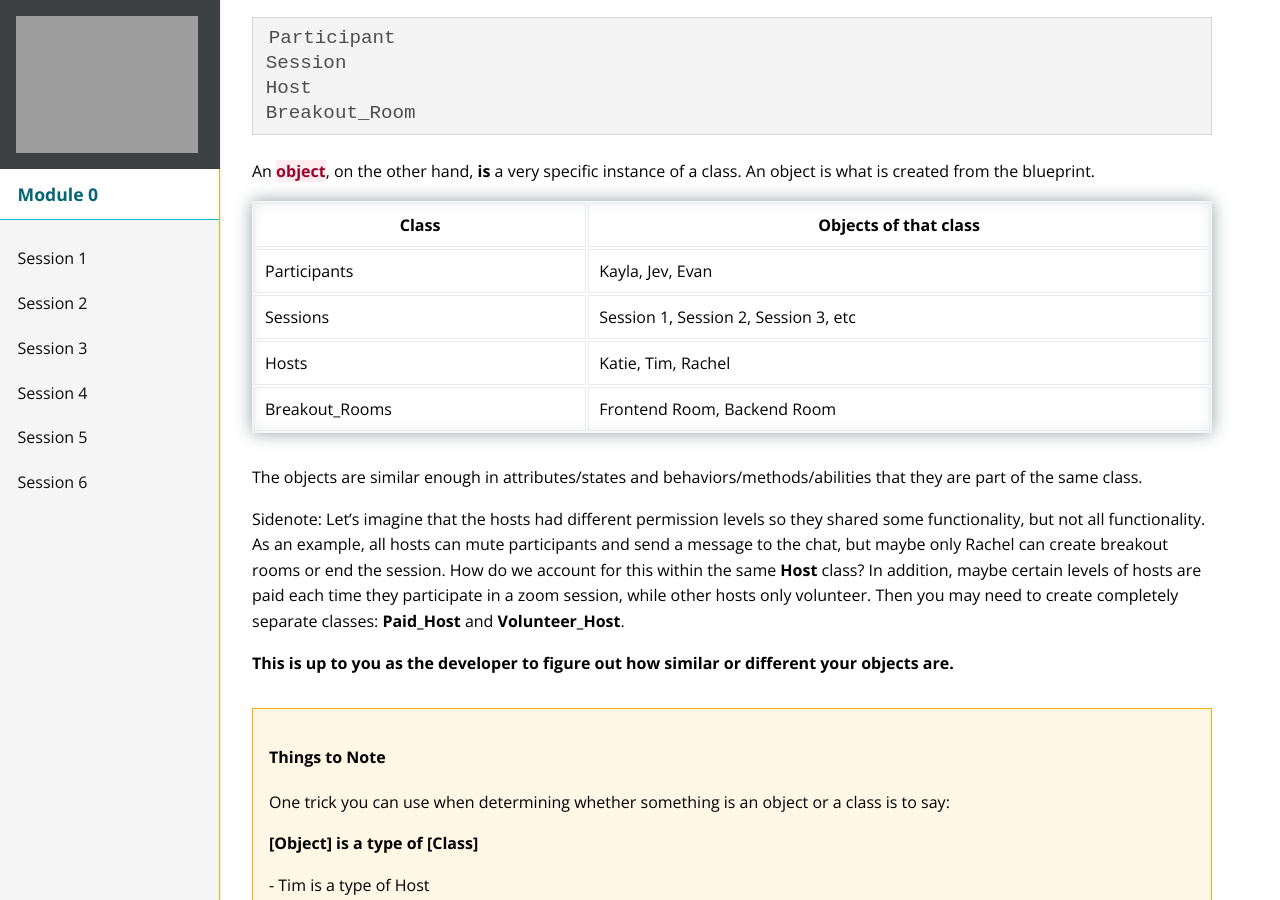
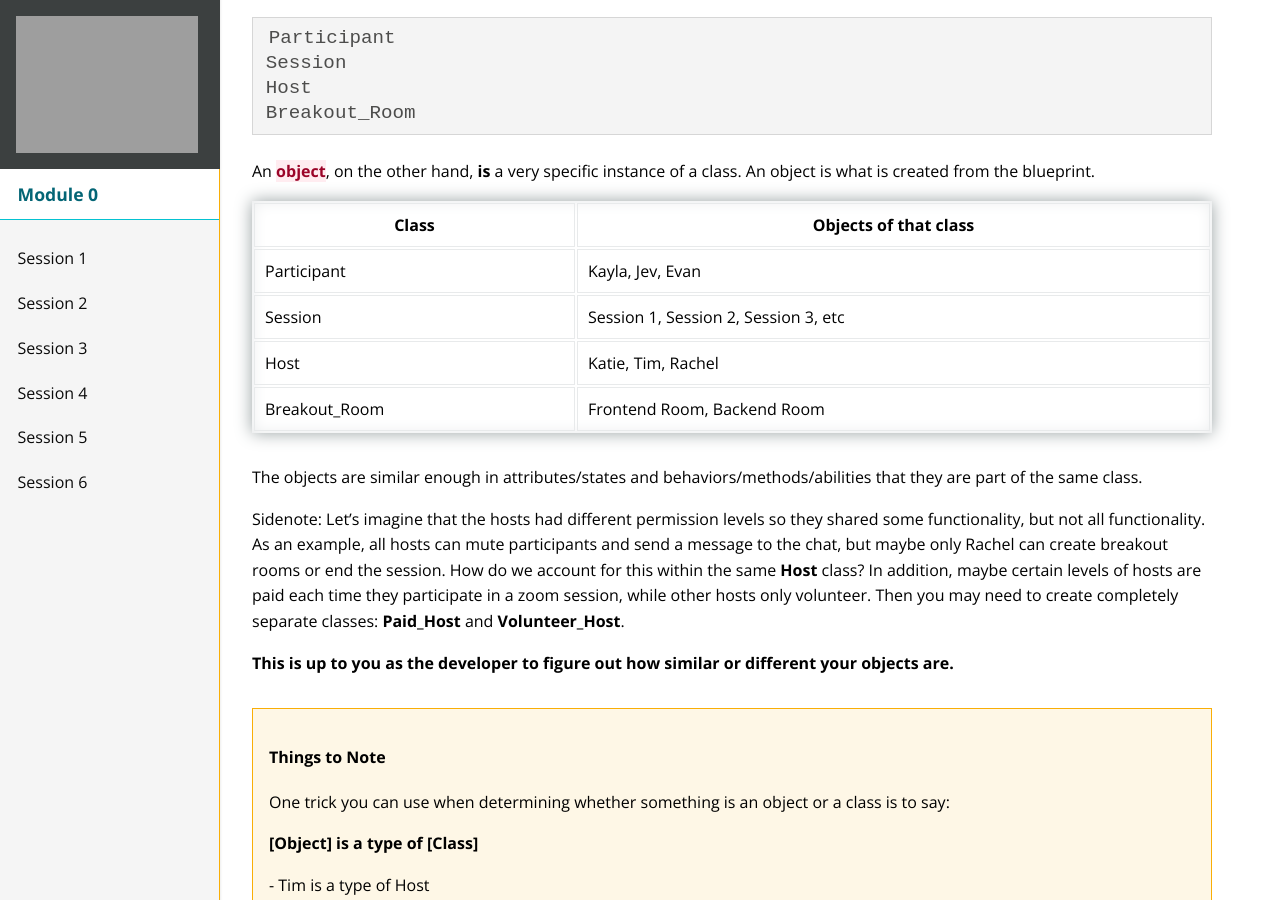
Before and after one commit to turingschool/mod-0-curriculum, a Jekyll site: the page built from session5/index.md, in a window 1280 px wide and 900 px high, scrolled down 5506 px. Built offline with Jekyll 4.4.1, drawn with Linux system fonts in a browser that asks for light colours; nearby versions of some CDN libraries.

Commit message:
Update classes to be singular

```diff
--- a/session5/index.md
+++ b/session5/index.md
@@ -221,19 +221,19 @@ An <span class="vocab">object</span>, on the other hand, **is** a very specific
   </thead>
   <tbody>
     <tr>
-      <td>Participants</td>
+      <td>Participant</td>
       <td>Kayla, Jev, Evan</td>
     </tr>
     <tr>
-      <td>Sessions</td>
+      <td>Session</td>
       <td>Session 1, Session 2, Session 3, etc</td>
     </tr>
     <tr>
-      <td>Hosts</td>
+      <td>Host</td>
       <td>Katie, Tim, Rachel</td>
     </tr>
     <tr>
-      <td>Breakout_Rooms</td>
+      <td>Breakout_Room</td>
       <td>Frontend Room, Backend Room</td>
     </tr>
   </tbody>
```
